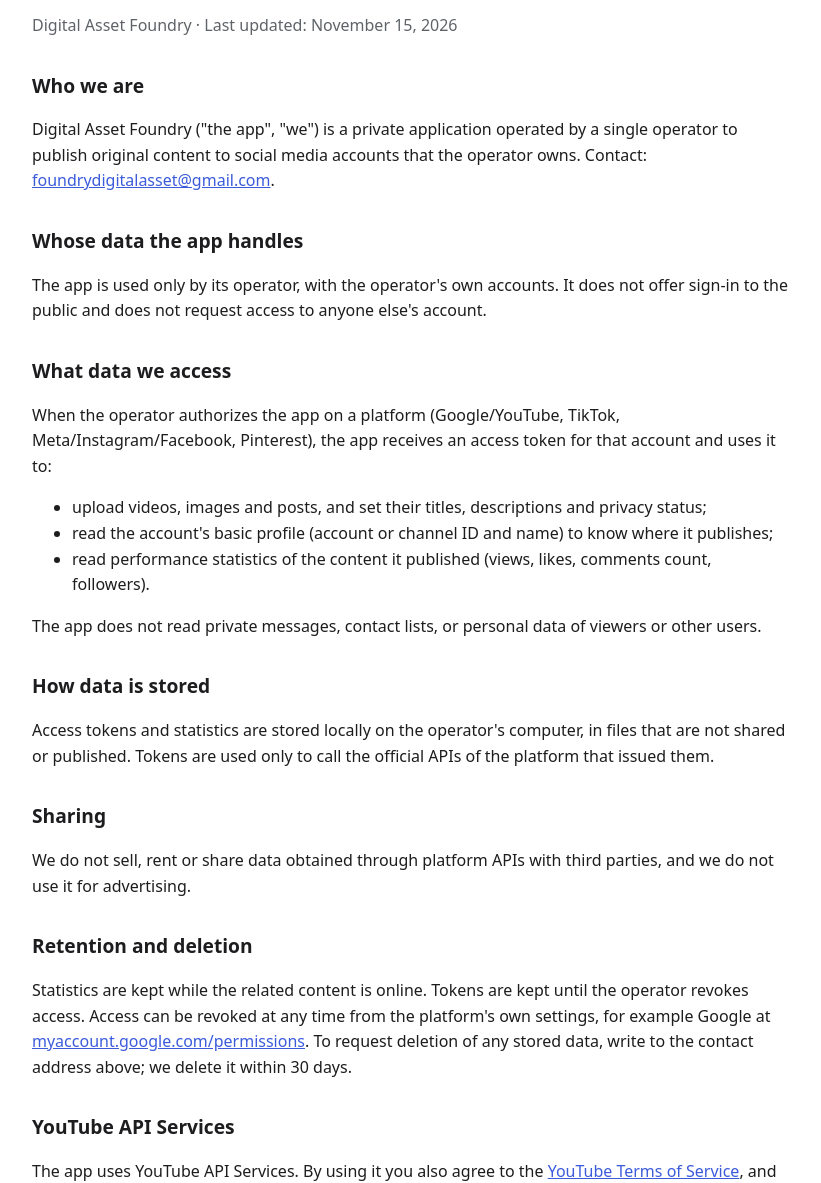
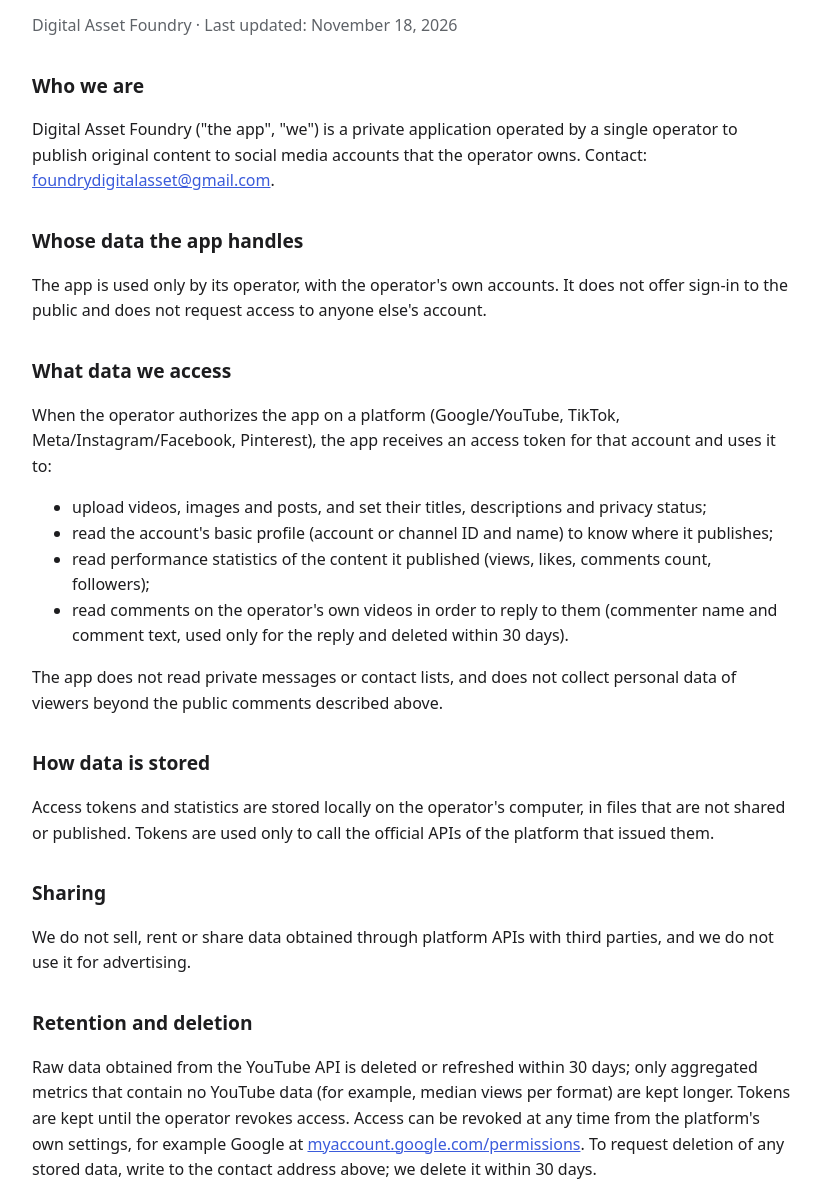
Before and after one commit to guireislima/foundry-legal, a plain HTML site: page privacy.html in a window 1280 px wide. Shown: the part 126-1309 px from the top of the page, without its empty margins (228-1049 px from the left). Drawn offline with Linux system fonts and the light colour scheme.

Commit message:
Privacy: 30-day retention of raw YouTube API data; comment reading on the operator's own videos

```diff
--- a/privacy.html
+++ b/privacy.html
@@ -10,7 +10,7 @@
 <main>
 <nav><a href="index.html">Home</a><a href="privacy.html">Privacy Policy</a><a href="terms.html">Terms of Service</a></nav>
 <h1>Privacy Policy</h1>
-<p class="muted">Digital Asset Foundry · Last updated: November 15, 2026</p>
+<p class="muted">Digital Asset Foundry · Last updated: November 18, 2026</p>
 
 <h2>Who we are</h2>
 <p>Digital Asset Foundry ("the app", "we") is a private application operated by a single operator to
@@ -27,9 +27,10 @@ Pinterest), the app receives an access token for that account and uses it to:</p
 <ul>
   <li>upload videos, images and posts, and set their titles, descriptions and privacy status;</li>
   <li>read the account's basic profile (account or channel ID and name) to know where it publishes;</li>
-  <li>read performance statistics of the content it published (views, likes, comments count, followers).</li>
+  <li>read performance statistics of the content it published (views, likes, comments count, followers);</li>
+  <li>read comments on the operator's own videos in order to reply to them (commenter name and comment text, used only for the reply and deleted within 30 days).</li>
 </ul>
-<p>The app does not read private messages, contact lists, or personal data of viewers or other users.</p>
+<p>The app does not read private messages or contact lists, and does not collect personal data of viewers beyond the public comments described above.</p>
 
 <h2>How data is stored</h2>
 <p>Access tokens and statistics are stored locally on the operator's computer, in files that are not
@@ -40,7 +41,7 @@ shared or published. Tokens are used only to call the official APIs of the platf
 use it for advertising.</p>
 
 <h2>Retention and deletion</h2>
-<p>Statistics are kept while the related content is online. Tokens are kept until the operator revokes
+<p>Raw data obtained from the YouTube API is deleted or refreshed within 30 days; only aggregated metrics that contain no YouTube data (for example, median views per format) are kept longer. Tokens are kept until the operator revokes
 access. Access can be revoked at any time from the platform's own settings, for example Google at
 <a href="https://myaccount.google.com/permissions">myaccount.google.com/permissions</a>. To request deletion
 of any stored data, write to the contact address above; we delete it within 30 days.</p>
```
